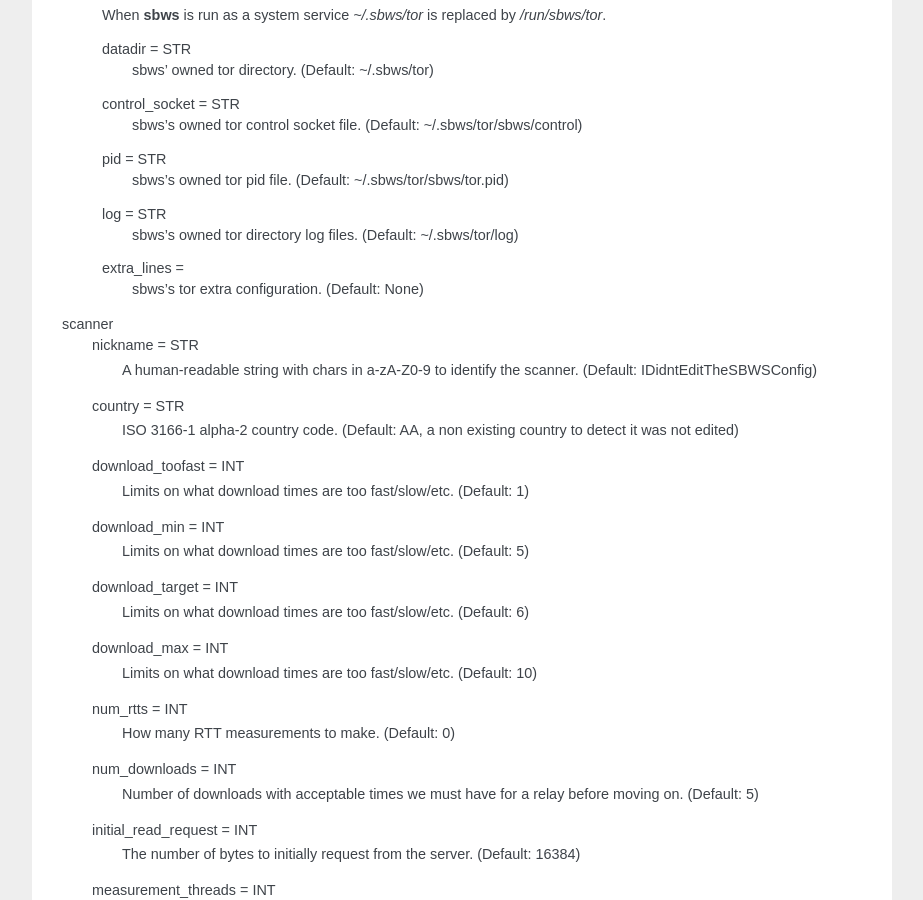
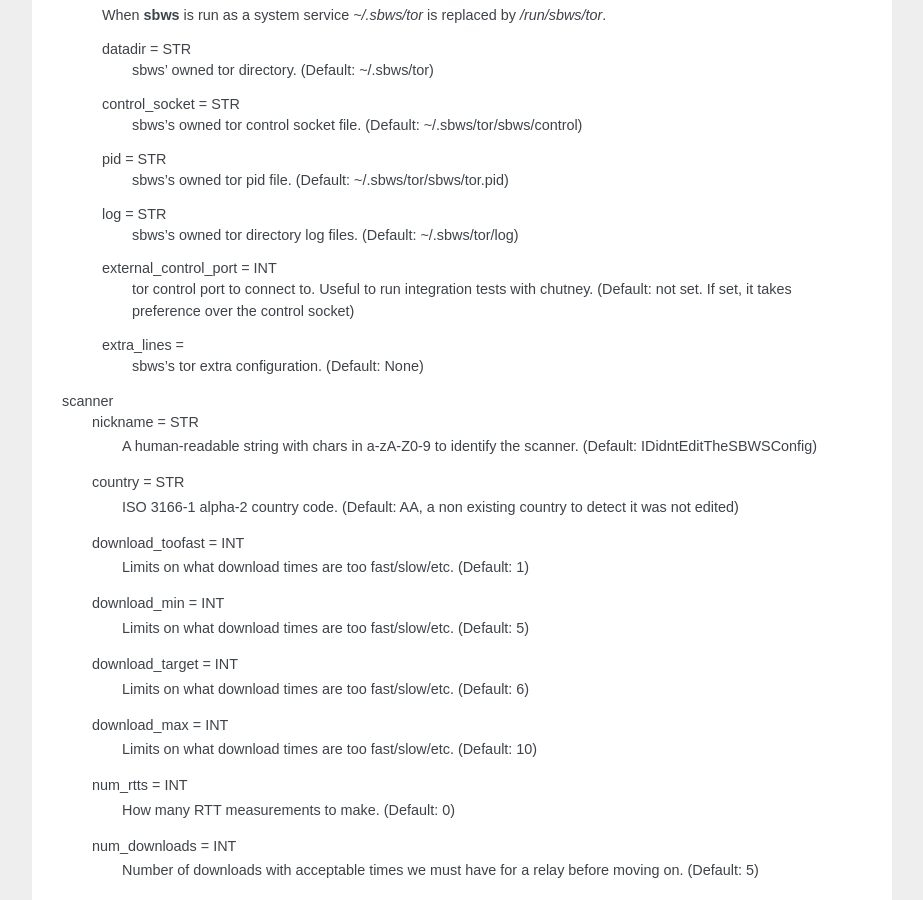
Before and after one commit to torproject/sbws, a Sphinx documentation site: the page built from docs/source/man_sbws.ini.rst, in a window 1280 px wide and 900 px high, scrolled down 1614 px. Shown: the whole window, without its empty margins (198-1121 px from the left). Built offline with Sphinx 7.4.7, drawn with Linux system fonts in a browser that asks for light colours; formulas are drawn with MathJax 3.

Commit message:
chg: config: Add option to connect to external tor
via control port.

```diff
--- a/docs/source/man_sbws.ini.rst
+++ b/docs/source/man_sbws.ini.rst
@@ -93,6 +93,10 @@ tor
     sbws's owned tor pid file. (Default: ~/.sbws/tor/sbws/tor.pid)
   log = STR
     sbws's owned tor directory log files. (Default: ~/.sbws/tor/log)
+  external_control_port = INT
+    tor control port to connect to. Useful to run integration tests with
+    chutney.
+    (Default: not set. If set, it takes preference over the control socket)
   extra_lines =
     sbws's tor extra configuration. (Default: None)
 
```
Also changed, not shown: 2 other files.
